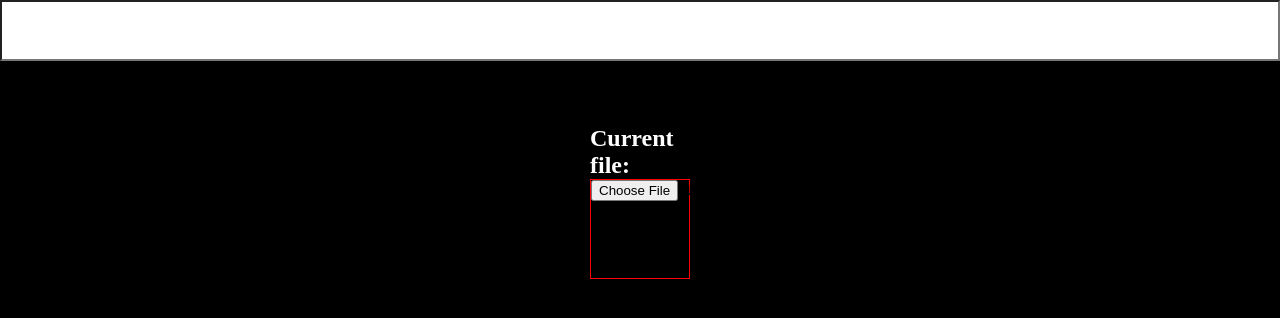
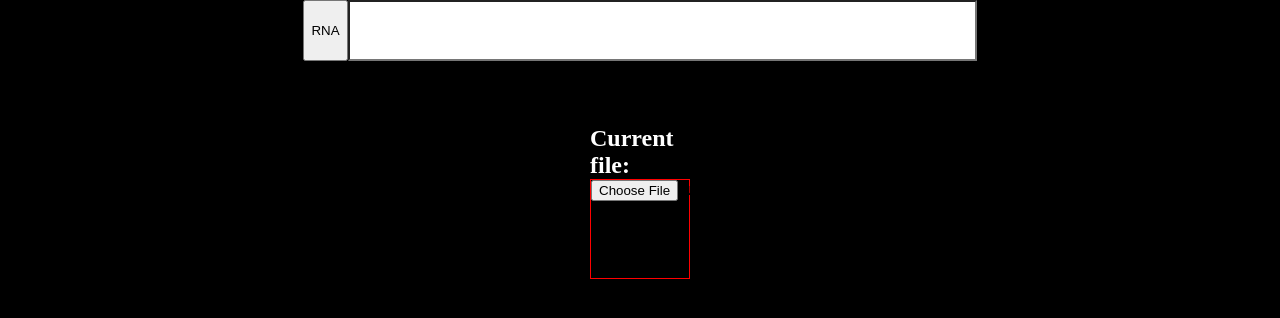
Before and after one commit to MikolajMydel/msc-2022, a React (Vite) app: page / in a window 1280 px wide. Shown: the top 318 px of the page. Built offline with nearby package versions, Linux system fonts and the light colour scheme.

Commit message:
Sequence type

```diff
--- a/src/features/codeInput/components/Input/ControlledInput.tsx
+++ b/src/features/codeInput/components/Input/ControlledInput.tsx
@@ -1,5 +1,8 @@
 import { HTMLInputTypeAttribute, useEffect, useRef, useState } from "react";
 import { handleChangeType, handleKeyDownType } from "../../../../types/events";
+import { sequenceTypes } from "../../../../types/biology/codeSequence";
+import classNames from "classnames";
+import styles from "./Input.module.scss";
 
 type ControlledInputProps = {
 	value: string;
@@ -7,10 +10,20 @@ type ControlledInputProps = {
 	onKeyDown?: handleKeyDownType;
 	type: HTMLInputTypeAttribute;
 	className: string;
+	sequenceType: sequenceTypes;
+	switchSequenceType: () => void;
 };
 
 export default function ControlledInput(props: ControlledInputProps) {
-	const { value, onChange, onKeyDown, ...rest } = props;
+	const {
+		value,
+		onChange,
+		onKeyDown,
+		sequenceType,
+		switchSequenceType,
+		className,
+		...rest
+	} = props;
 	const [cursor, setCursor] = useState<number>(0);
 	const ref = useRef<HTMLInputElement>(null);
 
@@ -38,12 +51,16 @@ export default function ControlledInput(props: ControlledInputProps) {
 	};
 
 	return (
+		<div className={styles.Input}>
+			<button onClick={switchSequenceType}>{sequenceType}</button>
 			<input
+				className={classNames(styles.InputHTMLElement, className)}
 				ref={ref}
 				value={value}
 				onChange={handleChange}
 				onKeyDown={handleKeyDown}
 				{...rest}
 			/>
+		</div>
 	);
 }
--- a/src/features/codeInput/components/Input/Input.module.scss
+++ b/src/features/codeInput/components/Input/Input.module.scss
@@ -8,6 +8,10 @@
 	justify-content: center;
 }
 .Input {
+	display: flex;
+	align-items: stretch;
+	justify-content: center;
+	&HTMLElement {
 		background-color: map-get(v.$colors, "white");
 		transition: background-color v.$animation-duration v.$timing-function;
 
@@ -18,3 +22,4 @@
 			background-color: map-get(v.$colors, "error");
 		}
 	}
+}
--- a/src/features/codeInput/components/Input/Input.tsx
+++ b/src/features/codeInput/components/Input/Input.tsx
@@ -6,6 +6,7 @@ import CodonList from "../CodonList/CodonList";
 import ControlledInput from "./ControlledInput";
 import classNames from "classnames";
 import { splitIntoCodons } from "../../../../utils/codonOperations";
+import { sequenceTypes } from "../../../../types/biology/codeSequence";
 
 type InputProps = {
 	value: string;
@@ -13,6 +14,8 @@ type InputProps = {
 	handleKeyDown: handleKeyDownType;
 	error: boolean;
 	cancelError: () => void;
+	sequenceType: sequenceTypes;
+	switchSequenceType: () => void;
 };
 
 export default function Input({
@@ -21,6 +24,8 @@ export default function Input({
 	handleKeyDown,
 	error,
 	cancelError,
+	sequenceType,
+	switchSequenceType,
 }: InputProps) {
 	const codonsArray = splitIntoCodons(value);
 
@@ -31,13 +36,15 @@ export default function Input({
 	return (
 		<div className={styles.Wrapper}>
 			<ControlledInput
-				className={classNames(styles.Input, {
-					[styles.InputError]: error,
+				className={classNames({
+					[styles.InputHTMLElementError]: error,
 				})}
 				type={"text"}
 				value={value}
 				onChange={handleChange}
 				onKeyDown={handleKeyDown}
+				switchSequenceType={switchSequenceType}
+				sequenceType={sequenceType}
 			/>
 			<CodonList codons={codonsArray} />
 		</div>
--- a/src/features/codeInput/components/Input/InputContainer.tsx
+++ b/src/features/codeInput/components/Input/InputContainer.tsx
@@ -1,12 +1,18 @@
 import { useState } from "react";
 import Input from "./Input";
 import { isCharacterAllowed } from "../../utils/validateKeyboardInput";
+import { sequenceTypes } from "../../../../types/biology/codeSequence";
 
 import { handleChangeType, handleKeyDownType } from "../../../../types/events";
+
+const getAnotherSequence = (currentSequence: sequenceTypes) =>
+	currentSequence === "RNA" ? "DNA" : "RNA";
 
 export default function InputContainer() {
 	const [value, setValue] = useState<string>("");
 	const [error, setError] = useState<boolean>(false);
+
+	const [sequenceType, setSequenceType] = useState<sequenceTypes>("RNA");
 
 	const handleChange: handleChangeType = (event) => {
 		setValue(event.target.value.toUpperCase());
@@ -14,7 +20,8 @@ export default function InputContainer() {
 
 	const handleKeydown: handleKeyDownType = (event) => {
 		const key = event.key;
-		if (key.length === 1 && !isCharacterAllowed(key)) {
+		const isAllowed = isCharacterAllowed(key)[sequenceType];
+		if (key.length === 1 && !isAllowed) {
 			setError(true);
 			event.preventDefault();
 		}
@@ -24,6 +31,10 @@ export default function InputContainer() {
 		setError(false);
 	};
 
+	const switchSequenceType = () => {
+		setSequenceType((currentType) => getAnotherSequence(currentType));
+	};
+
 	return (
 		<Input
 			value={value}
@@ -31,6 +42,8 @@ export default function InputContainer() {
 			handleKeyDown={handleKeydown}
 			error={error}
 			cancelError={cancelError}
+			sequenceType={sequenceType}
+			switchSequenceType={switchSequenceType}
 		/>
 	);
 }
--- a/src/features/codeInput/utils/validateKeyboardInput.ts
+++ b/src/features/codeInput/utils/validateKeyboardInput.ts
@@ -1,9 +1,19 @@
 import { DNA_REGEXP, RNA_REGEXP } from "../../../utils/sequenceValidation";
+import { sequenceTypes } from "../../../types/biology/codeSequence";
 
-const allowedCharacters: RegExp[] = [DNA_REGEXP, RNA_REGEXP];
-export const isCharacterAllowed = (keyCode: string): boolean => {
-	for (const regex of allowedCharacters) {
-		if (regex.test(keyCode)) return true;
-	}
-	return false;
+const sequenceRegex: Record<sequenceTypes, RegExp> = {
+	DNA: DNA_REGEXP,
+	RNA: RNA_REGEXP,
 };
+
+type isCharacterAllowed = Record<sequenceTypes, boolean>;
+
+export function isCharacterAllowed(keyCode: string): isCharacterAllowed {
+	return Object.entries(sequenceRegex).reduce(function (
+		previousValue,
+		[sequenceType, regex]
+	) {
+		return { ...previousValue, [sequenceType]: regex.test(keyCode) };
+	},
+	{} as isCharacterAllowed);
+}
--- /dev/null
+++ b/src/types/biology/codeSequence.ts
@@ -0,0 +1 @@
+export type sequenceTypes = "DNA" | "RNA";
```
Lines whose indentation alone changed are shown as unchanged.
